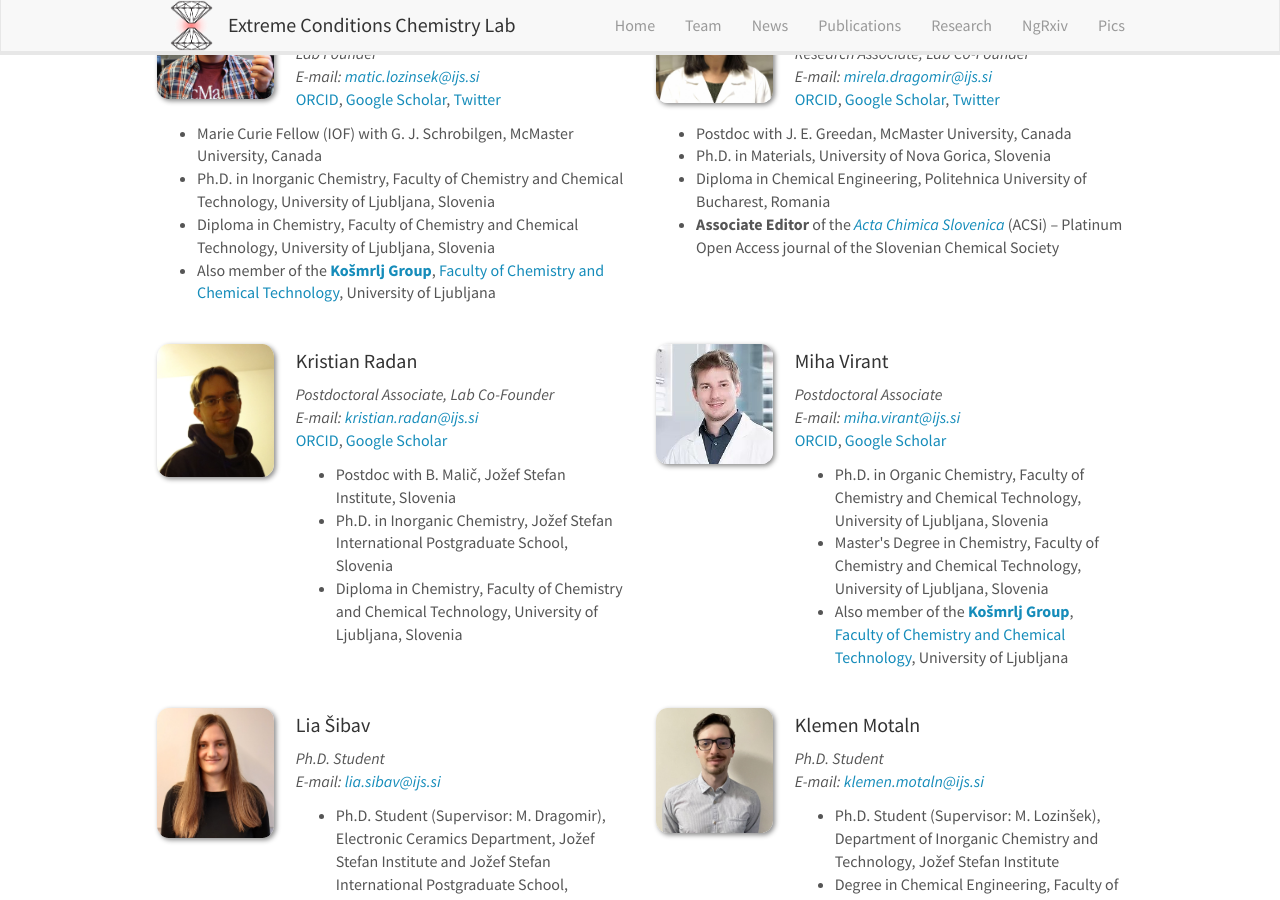
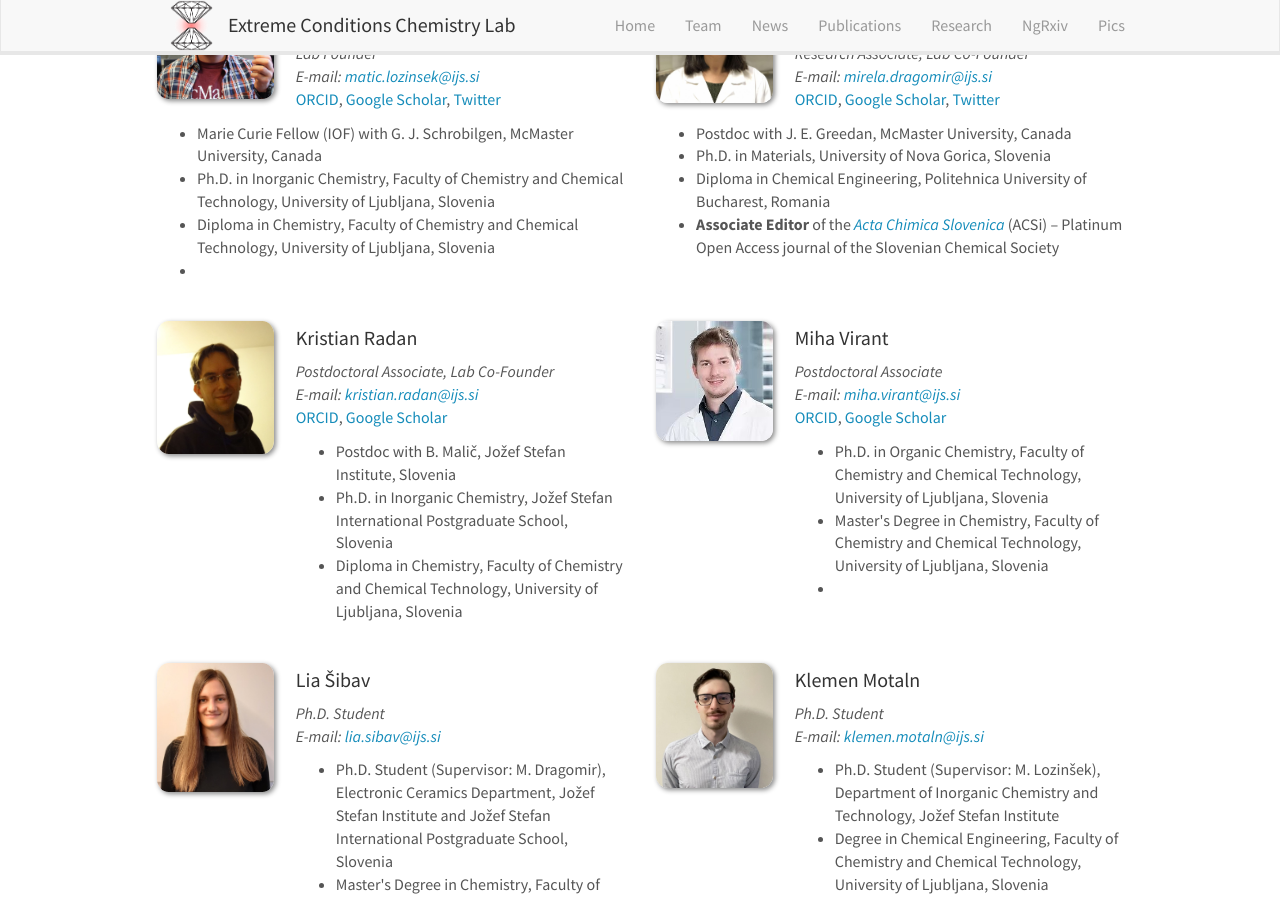
Before and after one commit to eccl-jsi/eccl-jsi.github.io, a Jekyll site: the page built from _pages/team.md, in a window 1280 px wide and 900 px high, scrolled down 300 px. Built offline with Jekyll 4.4.1, drawn with Linux system fonts in a browser that asks for light colours; nearby versions of some CDN libraries.

Commit message:
Update team_members.yml

```diff
--- a/_data/team_members.yml
+++ b/_data/team_members.yml
@@ -7,7 +7,6 @@
   education1: Marie Curie Fellow (IOF) with G. J. Schrobilgen, McMaster University, Canada
   education2: Ph.D. in Inorganic Chemistry, Faculty of Chemistry and Chemical Technology, University of Ljubljana, Slovenia
   education3: Diploma in Chemistry, Faculty of Chemistry and Chemical Technology, University of Ljubljana, Slovenia
-  education4: Also member of the <a href='https://www.kosmrlj-group.com/'><b>Košmrlj Group</b></a>, <a href='https://www.fkkt.uni-lj.si/en/'>Faculty of Chemistry and Chemical Technology</a>, University of Ljubljana
 
 - name: Mirela Dragomir
   photo: Mirela.jpg
@@ -38,7 +37,6 @@
   number_educ: 3
   education1: Ph.D. in Organic Chemistry, Faculty of Chemistry and Chemical Technology, University of Ljubljana, Slovenia
   education2: Master's Degree in Chemistry, Faculty of Chemistry and Chemical Technology, University of Ljubljana, Slovenia
-  education3: Also member of the <a href='https://www.kosmrlj-group.com/'><b>Košmrlj Group</b></a>, <a href='https://www.fkkt.uni-lj.si/en/'>Faculty of Chemistry and Chemical Technology</a>, University of Ljubljana
 
 - name: Lia Šibav
   photo: Lia.jpg
```
